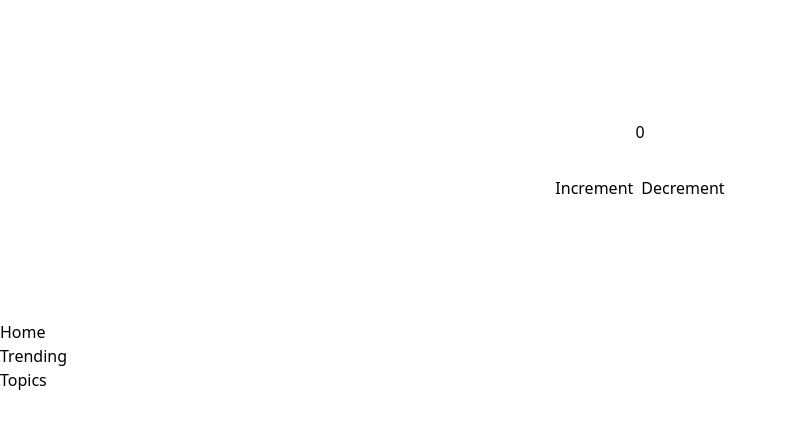
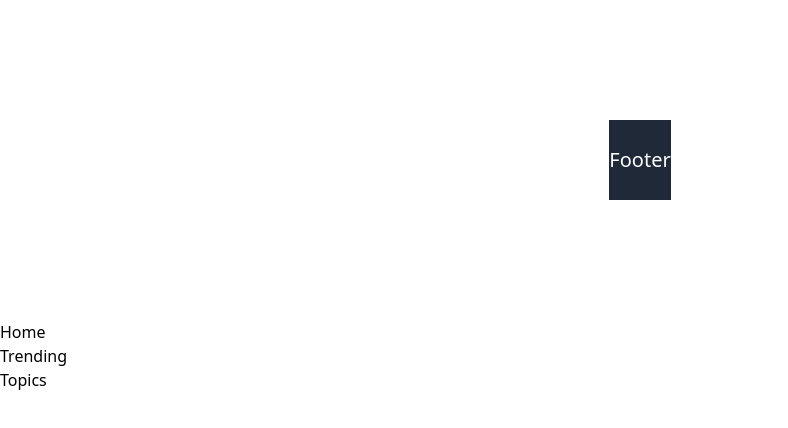
Before and after one commit to muzzammilh/sequels, a React (Create React App) app: page / in a window 1280 px wide. Shown: the top 428 px of the page, without its empty margins (0-788 px from the left). Built offline with nearby package versions, Linux system fonts and the light colour scheme.

Commit message:
new feature add

```diff
--- /dev/null
+++ b/src/Components/Footer.js
@@ -0,0 +1,11 @@
+import React from 'react';
+
+const Footer = () => {
+  return (
+    <div className="w-full h-20 bg-gray-800 flex justify-center items-center">
+      <h1 className="text-white text-xl">Footer</h1>
+    </div>
+  );
+};
+
+export default Footer;
--- a/src/pages/home.js
+++ b/src/pages/home.js
@@ -1,22 +1,17 @@
 import React from 'react';
-import {useSelector, useDispatch} from 'react-redux';
-import {ActionType} from '../Redux/Contants/action-type';
+import Footer from '../Components/footer';
+// import {useSelector, useDispatch} from 'react-redux';
+// import {ActionType} from '../Redux/Contants/action-type';
 
 
 const Home = () => {
-  const {count} = useSelector((state) => state.counter);
-  const dispatch = useDispatch();
+  // const {count} = useSelector((state) => state.counter);
+  // const dispatch = useDispatch();
   return (
     <div
       className='w-screen h-80 flex justify-center items-center flex-col gap-8'>
-      <h1>{count}</h1>
-      <div className='flex gap-2'>
-        <button onClick={()=>{
-          dispatch({type: ActionType.INCREMENT});
-        }}>Increment</button>
-        <button onClick={()=>{
-          dispatch({type: ActionType.DECREMENT});
-        }}>Decrement</button>
+      <div>
+        <Footer/>
       </div>
     </div>
   );
```
